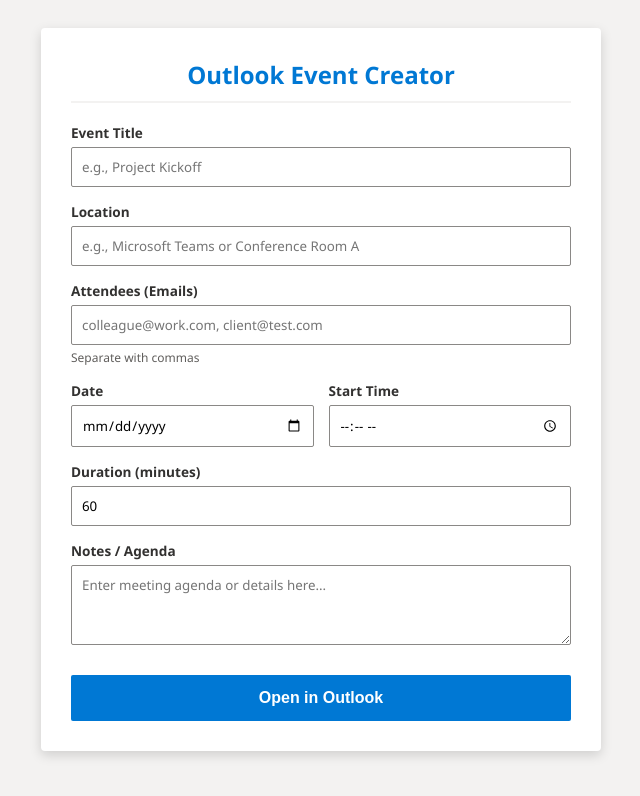
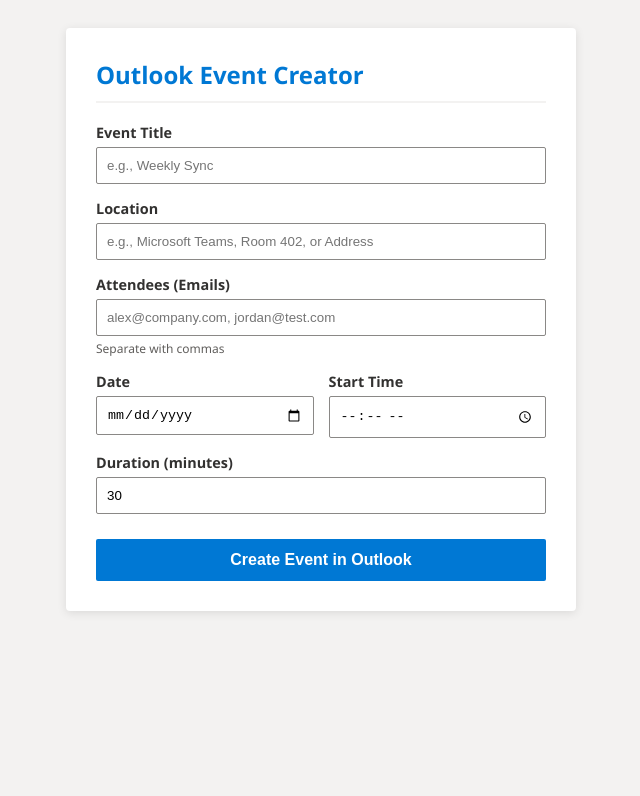
Before and after one commit to hgwhite-uco/Correct-Event-Registration, a plain HTML site: page index.html in a window 1280 px wide. Shown: the whole page, without its empty margins (319-959 px from the left). Drawn offline with Linux system fonts and the light colour scheme.

Commit message:
Update index.html
location

```diff
--- a/index.html
+++ b/index.html
@@ -5,18 +5,17 @@
     <meta name="viewport" content="width=device-width, initial-scale=1.0">
     <title>Outlook Event Generator</title>
     <style>
-        :root { --ms-blue: #0078d4; --ms-dark: #005a9e; --bg: #f3f2f1; }
-        body { font-family: 'Segoe UI', system-ui, sans-serif; background-color: var(--bg); display: flex; justify-content: center; padding: 20px; }
-        .container { background: white; padding: 30px; border-radius: 4px; box-shadow: 0 4px 12px rgba(0,0,0,0.15); width: 100%; max-width: 500px; }
-        h2 { color: var(--ms-blue); margin-top: 0; border-bottom: 2px solid #f3f2f1; padding-bottom: 10px; text-align: center; }
+        :root { --ms-blue: #0078d4; --ms-dark: #005a9e; }
+        body { font-family: 'Segoe UI', system-ui, sans-serif; background-color: #f3f2f1; display: flex; justify-content: center; padding: 20px; }
+        .container { background: white; padding: 30px; border-radius: 4px; box-shadow: 0 2px 10px rgba(0,0,0,0.1); width: 100%; max-width: 450px; }
+        h2 { color: var(--ms-blue); margin-top: 0; border-bottom: 2px solid #f3f2f1; padding-bottom: 10px; }
         .form-group { margin-bottom: 15px; }
-        label { display: block; font-weight: 600; margin-bottom: 5px; font-size: 0.85rem; color: #323130; }
-        input, textarea { width: 100%; padding: 10px; border: 1px solid #8a8886; border-radius: 2px; box-sizing: border-box; font-family: inherit; }
-        textarea { resize: vertical; min-height: 80px; }
-        input:focus, textarea:focus { border-color: var(--ms-blue); outline: none; }
+        label { display: block; font-weight: 600; margin-bottom: 5px; font-size: 0.9rem; color: #323130; }
+        input { width: 100%; padding: 10px; border: 1px solid #8a8886; border-radius: 2px; box-sizing: border-box; }
+        input:focus { border-color: var(--ms-blue); outline: none; }
         .row { display: flex; gap: 15px; }
         .row > div { flex: 1; }
-        button { width: 100%; background: var(--ms-blue); color: white; border: none; padding: 14px; font-weight: 600; cursor: pointer; border-radius: 2px; margin-top: 10px; font-size: 1rem; }
+        button { width: 100%; background: var(--ms-blue); color: white; border: none; padding: 12px; font-weight: 600; cursor: pointer; border-radius: 2px; margin-top: 10px; font-size: 1rem; }
         button:hover { background: var(--ms-dark); }
         .hint { font-size: 0.75rem; color: #605e5c; margin-top: 4px; }
     </style>
@@ -27,80 +26,70 @@
     <h2>Outlook Event Creator</h2>
 
     <div class="form-group">
-        <label>Event Title</label>
-        <input type="text" id="title" placeholder="e.g., Project Kickoff">
+        <label for="title">Event Title</label>
+        <input type="text" id="title" placeholder="e.g., Weekly Sync">
     </div>
 
     <div class="form-group">
-        <label>Location</label>
-        <input type="text" id="location" placeholder="e.g., Microsoft Teams or Conference Room A">
+        <label for="location">Location</label>
+        <input type="text" id="location" placeholder="e.g., Microsoft Teams, Room 402, or Address">
     </div>
 
     <div class="form-group">
-        <label>Attendees (Emails)</label>
-        <input type="text" id="attendees" placeholder="colleague@work.com, client@test.com">
+        <label for="attendees">Attendees (Emails)</label>
+        <input type="text" id="attendees" placeholder="alex@company.com, jordan@test.com">
         <div class="hint">Separate with commas</div>
     </div>
 
     <div class="row">
         <div class="form-group">
-            <label>Date</label>
+            <label for="date">Date</label>
             <input type="date" id="date">
         </div>
         <div class="form-group">
-            <label>Start Time</label>
+            <label for="time">Start Time</label>
             <input type="time" id="time">
         </div>
     </div>
 
     <div class="form-group">
-        <label>Duration (minutes)</label>
-        <input type="number" id="duration" value="60" min="5" step="5">
+        <label for="duration">Duration (minutes)</label>
+        <input type="number" id="duration" value="30" min="5" step="5">
     </div>
 
-    <div class="form-group">
-        <label>Notes / Agenda</label>
-        <textarea id="body" placeholder="Enter meeting agenda or details here..."></textarea>
-    </div>
-
-    <button onclick="createOutlookEvent()">Open in Outlook</button>
+    <button onclick="createOutlookEvent()">Create Event in Outlook</button>
 </div>
 
 <script>
     function createOutlookEvent() {
-        // Collect data
         const title = encodeURIComponent(document.getElementById('title').value);
         const location = encodeURIComponent(document.getElementById('location').value);
         const attendees = encodeURIComponent(document.getElementById('attendees').value.replace(/\s/g, ''));
-        const notes = encodeURIComponent(document.getElementById('body').value);
         const date = document.getElementById('date').value;
         const time = document.getElementById('time').value;
         const duration = parseInt(document.getElementById('duration').value);
 
-        // Validation
         if (!date || !time || !title) {
             alert("Title, Date, and Time are required.");
             return;
         }
 
-        // Time Calculations
+        // Calculate Times
         const start = new Date(`${date}T${time}`);
         const end = new Date(start.getTime() + duration * 60000);
 
-        // Formatting for Outlook URL (YYYY-MM-DDTHH:mm:ss)
+        // Format ISO string and remove milliseconds/Z (YYYY-MM-DDTHH:mm:ss)
         const formatForLink = (dt) => dt.toISOString().split('.')[0];
 
-        // Construct Deep Link
+        // Build the deep link
         const url = `https://outlook.office.com/calendar/deeplink/compose` +
                     `?subject=${title}` +
                     `&location=${location}` +
                     `&to=${attendees}` +
-                    `&body=${notes}` +
                     `&startdt=${formatForLink(start)}` +
                     `&enddt=${formatForLink(end)}` +
                     `&path=/calendar/action/compose&rru=addevent`;
 
-        // Open Outlook Web in a new tab
         window.open(url, '_blank');
     }
 </script>
```
